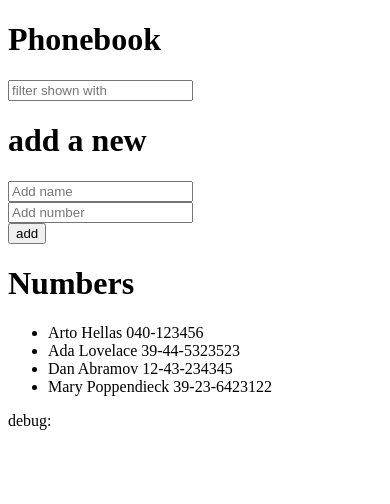
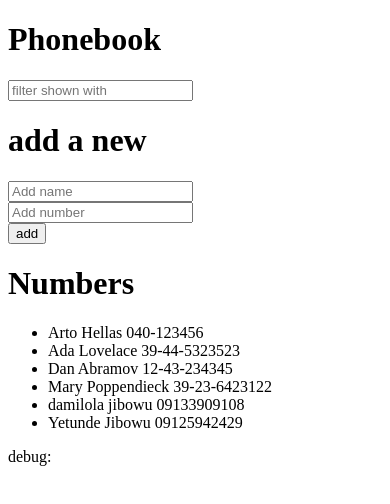
Before and after one commit to Dami1914/The-Phonebook, a React (Vite) app: page / in a window 390 px wide. Shown: the top 504 px of the page. Built offline with nearby package versions, Linux system fonts and the light colour scheme; data requests are answered from the project's data file.

Commit message:
part2 2.12 the phonebook added axios post request for data persistence in the server so app can retain the same state even when systems shuts down

```diff
--- a/db.json
+++ b/db.json
@@ -1,5 +1,5 @@
 {
-    "persons":[
+  "persons": [
     {
       "name": "Arto Hellas",
       "number": "040-123456",
@@ -19,6 +19,16 @@
       "name": "Mary Poppendieck",
       "number": "39-23-6423122",
       "id": 4
+    },
+    {
+      "name": "damilola jibowu",
+      "number": "09133909108",
+      "id": 5
+    },
+    {
+      "name": "Yetunde Jibowu",
+      "number": "09125942429",
+      "id": 6
     }
   ]
 }
--- a/src/App.jsx
+++ b/src/App.jsx
@@ -35,12 +35,21 @@ useEffect(()=>{
   //handle operations after submit button is cliked like saving the inputed data,checking if name or contact existed before and so on
   function handleSubmit(event){
     event.preventDefault()
+
     const {name,number} = newContact
     const {nameStatus,numberStatus} = handleContactCheck()
     console.log(nameStatus,numberStatus)
-    nameStatus||numberStatus ? alert(`${nameStatus?nameStatus:numberStatus} already exist`): setContactName(prev=>{
-      return prev?.concat([{name:capitalizeFirstChar(name.toLowerCase()),number:number}])
-    });
+
+    const capitalized = {name:capitalizeFirstChar(name.toLowerCase()),number:number}
+
+    nameStatus||numberStatus ? alert(`${nameStatus?nameStatus:numberStatus} already exist`):
+    axios
+      .post('http://localhost:3001/persons',capitalized)
+      .then(response=>{
+        setContactName(prev=>{
+          return prev?.concat(capitalized)
+        });
+      })
 
     setNewContact({name:"",number:""})
   }
```
Lines whose indentation alone changed are shown as unchanged.
